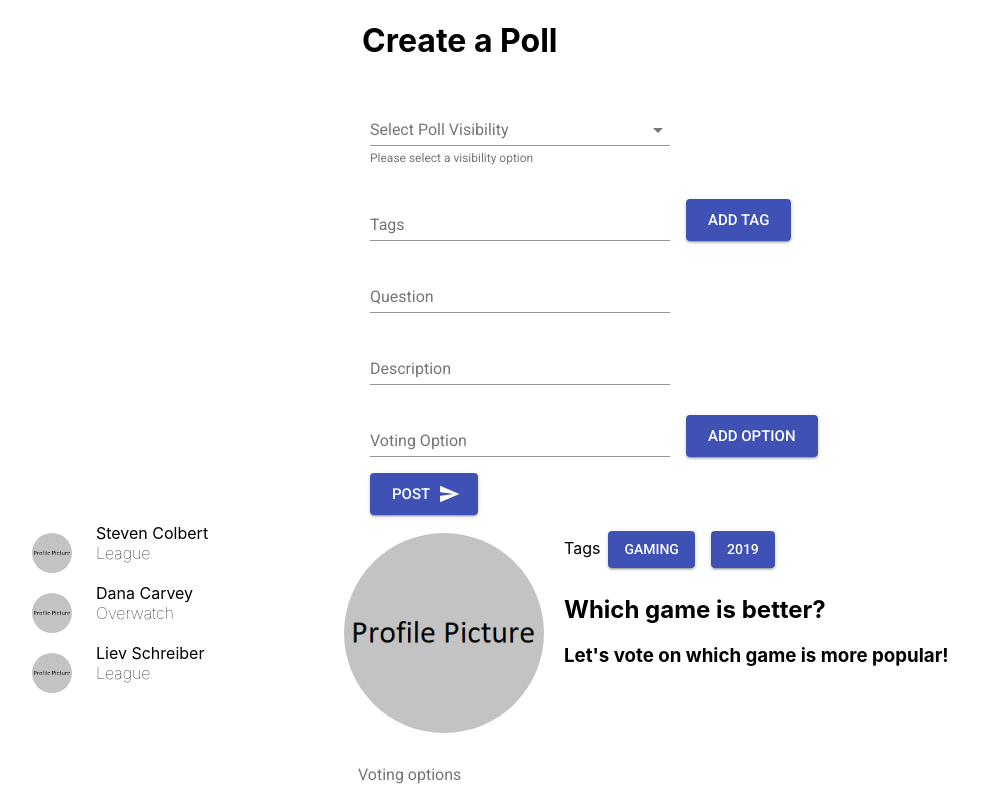
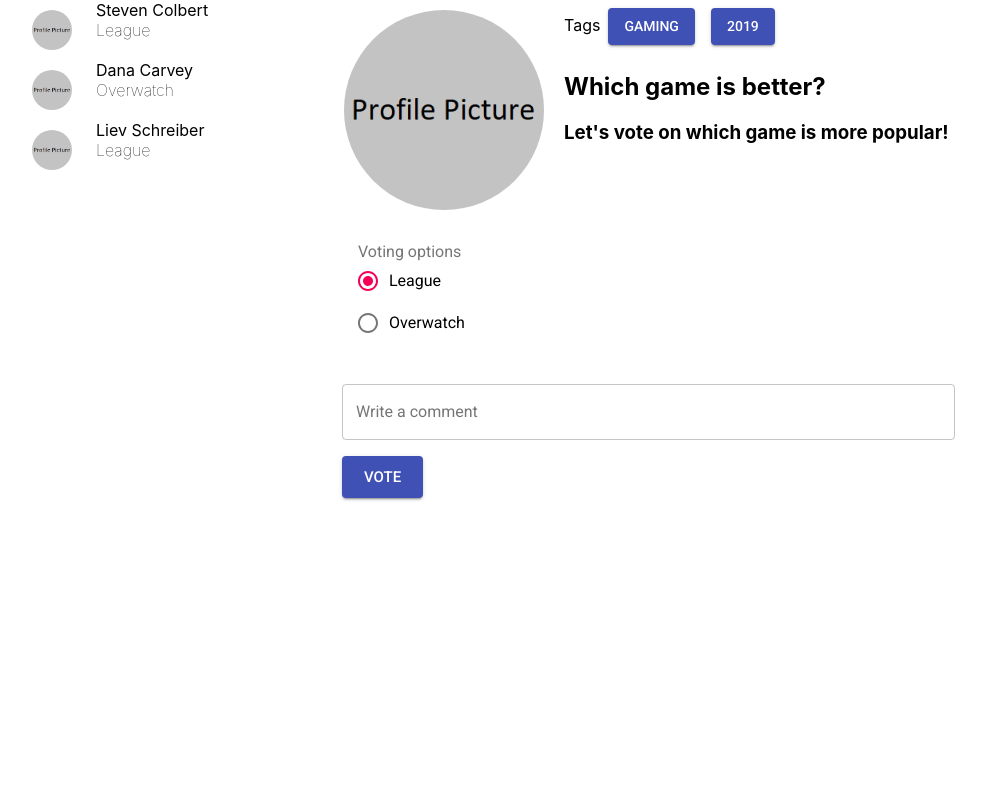
Before and after one commit to hatchways/team-indigo, a React (Create React App) app in the folder client/: page /post/view in a window 1280 px wide. Shown: the top 792 px of the page, without its empty margins (2-988 px from the left). Built offline with nearby package versions, Linux system fonts and the light colour scheme.

Commit message:
refactored App component

```diff
--- a/client/src/App.js
+++ b/client/src/App.js
@@ -13,7 +13,7 @@
   return (
     <MuiThemeProvider theme={theme}>
       <BrowserRouter>
-        <Route path="/" component={PostCreate} />
+        <Route exact path="/" component={PostCreate} />
         <Route path="/post/create" component={PostCreate} />
         <Route path="/post/view" component={PostView} />
       </BrowserRouter>
```
